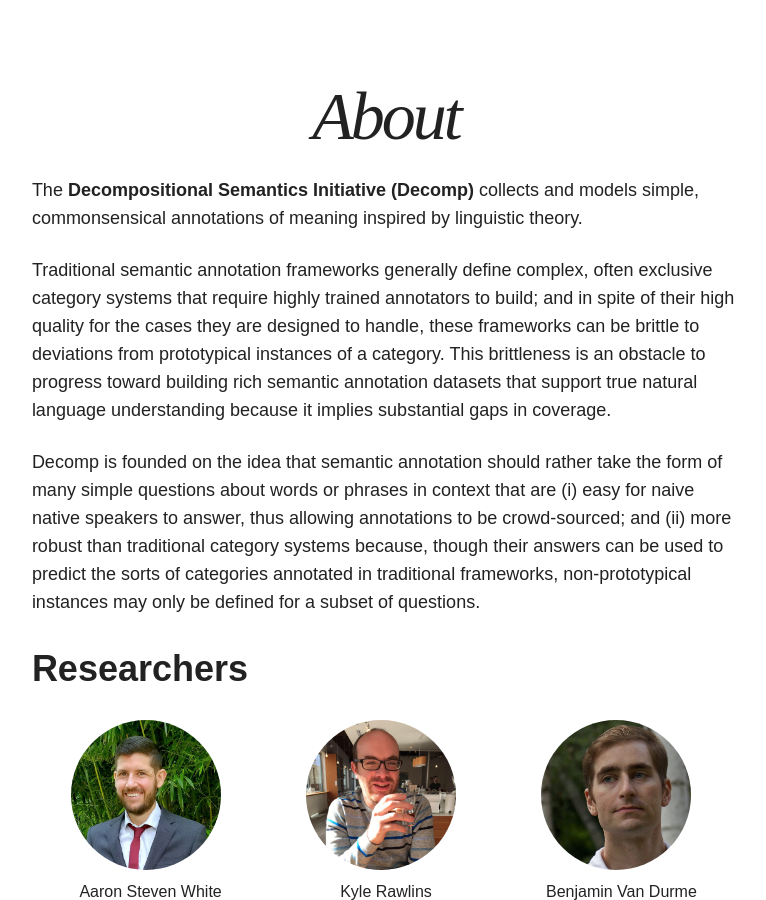
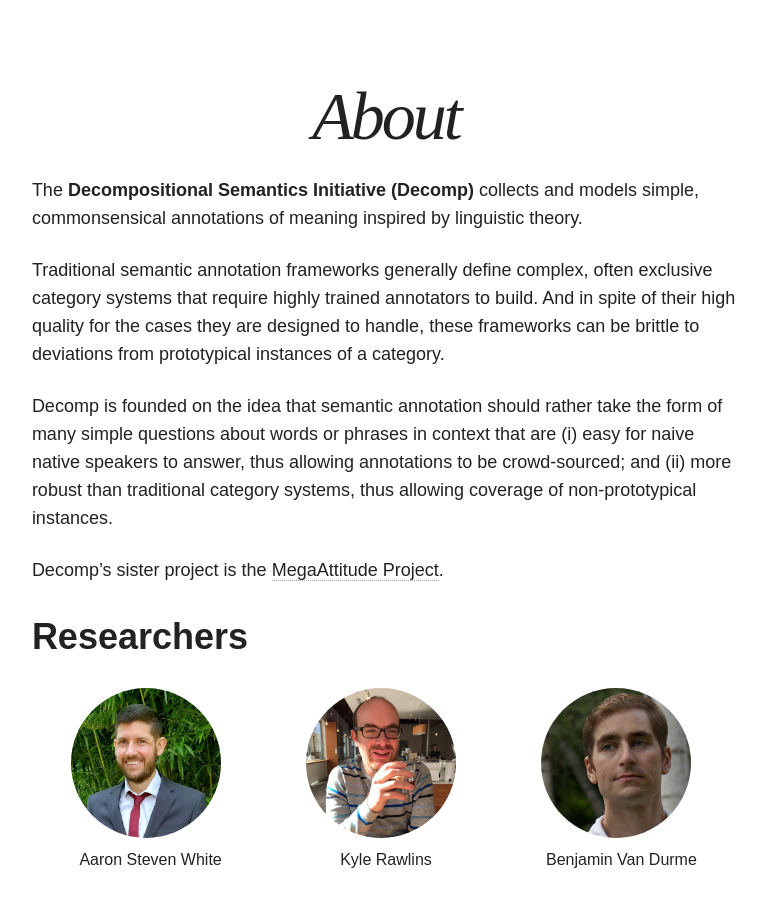
Before and after one commit to decompositional-semantics-initiative/decompositional-semantics-initiative.github.io, a Jekyll site: the page built from index.md, in a window 1280 px wide and 900 px high, scrolled down 396 px. Shown: the whole window, without its empty margins (254-1020 px from the left). Built offline with Jekyll 4.4.1, drawn with Linux system fonts in a browser that asks for light colours; nearby versions of some CDN libraries.

Commit message:
updated descriptions of data and code and streamlines About page

```diff
--- a/index.md
+++ b/index.md
@@ -7,9 +7,11 @@ modified: 2018-05-05T9:13-05:00
 
 The **Decompositional Semantics Initiative (Decomp)** collects and models simple, commonsensical annotations of meaning inspired by linguistic theory.
 
-Traditional semantic annotation frameworks generally define complex, often exclusive category systems that require highly trained annotators to build; and in spite of their high quality for the cases they are designed to handle, these frameworks can be brittle to deviations from prototypical instances of a category. This brittleness is an obstacle to progress toward building rich semantic annotation datasets that support true natural language understanding because it implies substantial gaps in coverage.
+Traditional semantic annotation frameworks generally define complex, often exclusive category systems that require highly trained annotators to build. And in spite of their high quality for the cases they are designed to handle, these frameworks can be brittle to deviations from prototypical instances of a category. <!-- This brittleness is an obstacle to progress toward building rich semantic annotation datasets that support true natural language understanding because it implies substantial gaps in coverage.-->
 
-Decomp is founded on the idea that semantic annotation should rather take the form of many simple questions about words or phrases in context that are (i) easy for naive native speakers to answer, thus allowing annotations to be crowd-sourced; and (ii) more robust than traditional category systems because, though their answers can be used to predict the sorts of categories annotated in traditional frameworks, non-prototypical instances may only be defined for a subset of questions.
+Decomp is founded on the idea that semantic annotation should rather take the form of many simple questions about words or phrases in context that are (i) easy for naive native speakers to answer, thus allowing annotations to be crowd-sourced; and (ii) more robust than traditional category systems, thus allowing coverage of non-prototypical instances. <!-- because, though their answers can be used to predict the sorts of categories annotated in traditional frameworks, non-prototypical instances may only be defined for a subset of questions.-->
+
+Decomp's sister project is the [MegaAttitude Project](http://megaattitude.io).
 
 # Researchers
 
```
Also changed, not shown: code/index.md (+1 -1 lines), data/index.md (+5 -1 lines).
